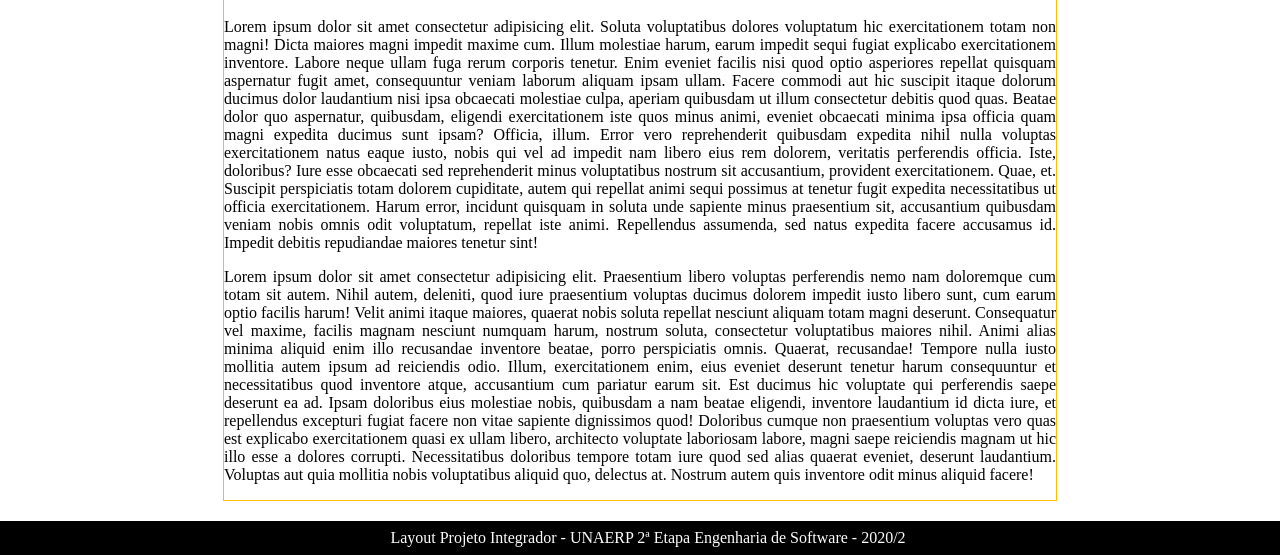
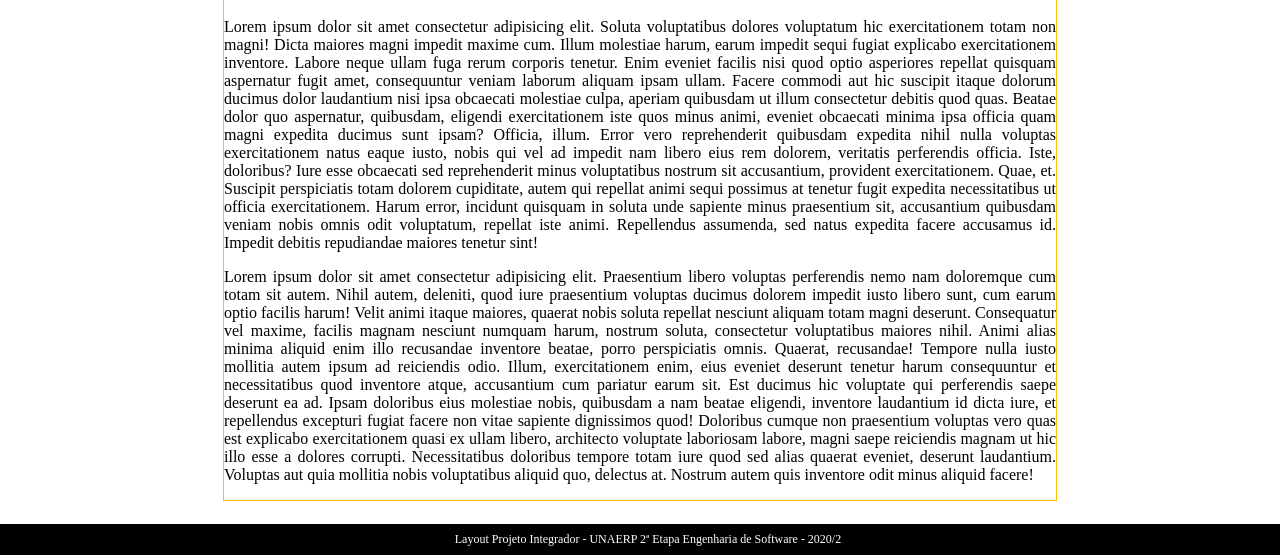
Before and after one commit to Wxze/Programacao_Web, a plain HTML site: page layout.html in a window 1280 px wide. Shown: the part 245-800 px from the top of the page. Drawn offline with Linux system fonts and the light colour scheme.

Commit message:
Update layout.html

```diff
--- a/layout.html
+++ b/layout.html
@@ -59,6 +59,7 @@
             text-align: center;
             padding: 1vmin;
             color: white;
+            font-size: 1.5vmin;
         }
 
     </style>
```
